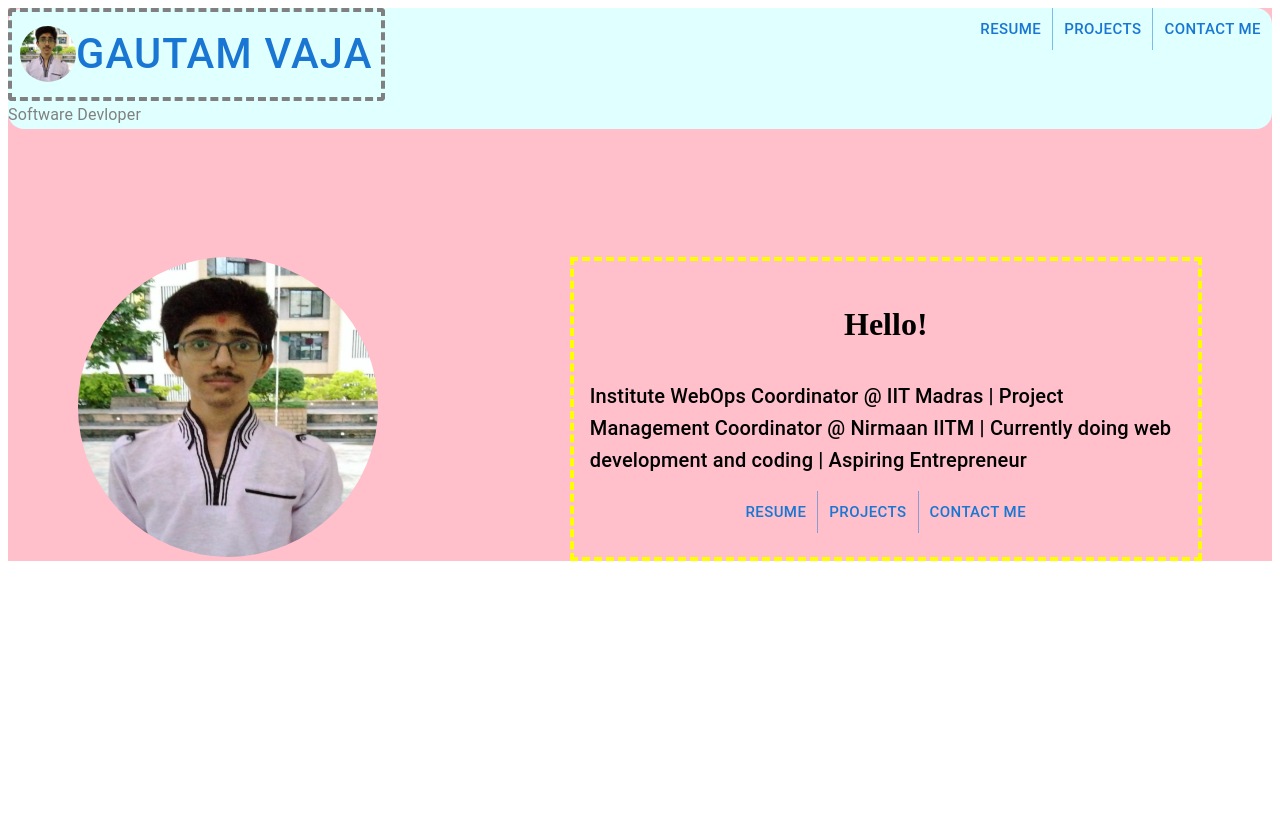
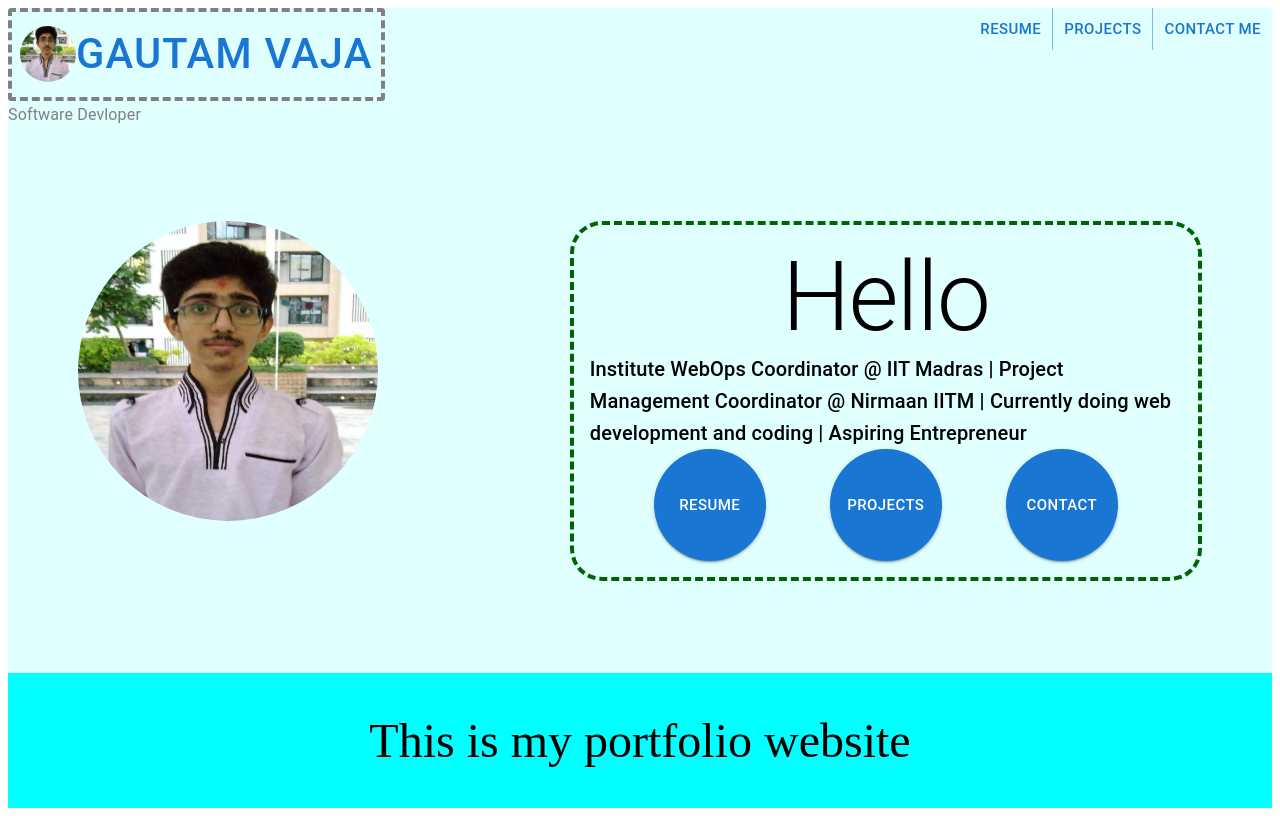
Before and after one commit to gautamV19/portfolio, a React (Create React App) app: page / in a window 1280 px wide. Built offline with nearby package versions, Linux system fonts and the light colour scheme.

Commit message:
home page ready

```diff
--- a/src/App.tsx
+++ b/src/App.tsx
@@ -1,4 +1,4 @@
-import { Container, Grid } from "@mui/material";
+import { Container, Stack } from "@mui/material";
 import React from "react";
 
 import Footer from "./Components/Footer";
@@ -12,30 +12,28 @@ import Home from "./Pages/Home";
 
 function App() {
   return (
-    <Grid
-      container
-      sx={{ backgroundColor: "pink", height: "100%" }}
-      direction="column"
+    <Stack
+      sx={{ backgroundColor: "lightcyan", height: "100vh", width: "100%" }}
       justifyContent="space-between"
     >
       <Header />
       <Home />
       <Footer />
-    </Grid>
+    </Stack>
   );
 }
 
 export default App;
 /*
 
-<Grid item xs={12} sm={12} md={4} lg={3} style={{backgroundColor:"green"}}>
+<Stack item xs={12} sm={12} md={4} lg={3} style={{backgroundColor:"green"}}>
         <Profile />
-        </Grid>
-       <Grid item xs style={{backgroundColor:"red"}}>
+        </Stack>
+       <Stack item xs style={{backgroundColor:"red"}}>
        <Header />
        <Resume />
        <Portfolio />
        <Footer />
-        </Grid>
+        </Stack>
 
 */
--- a/src/Components/Footer.tsx
+++ b/src/Components/Footer.tsx
@@ -1,6 +1,14 @@
 import React from "react";
-import { grid } from "@mui/system";
-
+import { Grid } from "@mui/material";
 export default function Footer() {
-  return <div></div>;
+  return (
+    <Grid
+      container
+      p={5}
+      justifyContent="center"
+      sx={{ backgroundColor: "cyan", fontSize: "3rem" }}
+    >
+      This is my portfolio website
+    </Grid>
+  );
 }
--- a/src/Pages/Home.tsx
+++ b/src/Pages/Home.tsx
@@ -5,7 +5,12 @@ import bg from "../assets/Images/bg.jpg";
 
 function Home() {
   return (
-    <Grid container direction="row" justifyContent="space-evenly" mt={16}>
+    <Grid
+      container
+      direction="row"
+      justifyContent="space-evenly"
+      sx={{ backgroundColor: "lightcyan" }}
+    >
       <Grid item lg={4}>
         <img
           src={myPhoto}
@@ -17,13 +22,15 @@ function Home() {
         container
         item
         lg={6}
-        sx={{ border: "4px dashed yellow" }}
+        sx={{ border: "4px dashed darkgreen", borderRadius: "2rem" }}
         p={2}
         justifyContent="space-evenly"
         alignItems="center"
       >
-        <Grid item>
-          <h1>Hello!</h1>
+        <Grid item alignSelf="flex-start">
+          <Typography variant="h1" color="initial">
+            Hello
+          </Typography>
         </Grid>
         <Grid item>
           <Typography variant="h6" color="initial">
@@ -32,16 +39,28 @@ function Home() {
             coding | Aspiring Entrepreneur
           </Typography>
         </Grid>
-        <Grid item>
-          <ButtonGroup
+        <Grid item container justifyContent="space-evenly">
+          <Button
             size="large"
-            variant="text"
-            aria-label="text button group"
+            variant="contained"
+            sx={{ borderRadius: "50%", height: "7rem", width: "7rem" }}
           >
-            <Button>Resume</Button>
-            <Button>Projects</Button>
-            <Button>Contact Me</Button>
-          </ButtonGroup>
+            Resume
+          </Button>
+          <Button
+            size="large"
+            variant="contained"
+            sx={{ borderRadius: "50%", height: "7rem", width: "7rem" }}
+          >
+            Projects
+          </Button>
+          <Button
+            size="large"
+            variant="contained"
+            sx={{ borderRadius: "50%", height: "7rem", width: "7rem" }}
+          >
+            Contact
+          </Button>
         </Grid>
       </Grid>
     </Grid>
--- a/src/assets/css/styles.css
+++ b/src/assets/css/styles.css
@@ -4,4 +4,8 @@
   width: 100%;
   display: inline-block;
 }
+
+Button:hover {
+  background-color: white;
+}
 /*# sourceMappingURL=styles.css.map */
--- /dev/null
+++ b/src/assets/sass/_home.scss
@@ -0,0 +1,5 @@
+Button {
+  &:hover {
+    background-color: white !important;
+  }
+}
--- a/src/assets/sass/styles.scss
+++ b/src/assets/sass/styles.scss
@@ -1,3 +1,4 @@
 @import "./variables/_variables.scss";
 @import "./header";
 @import "./_profile.scss";
+@import "./home";
```
Also changed, not shown: 1 other file (tests, documents, lock files or other folders).
